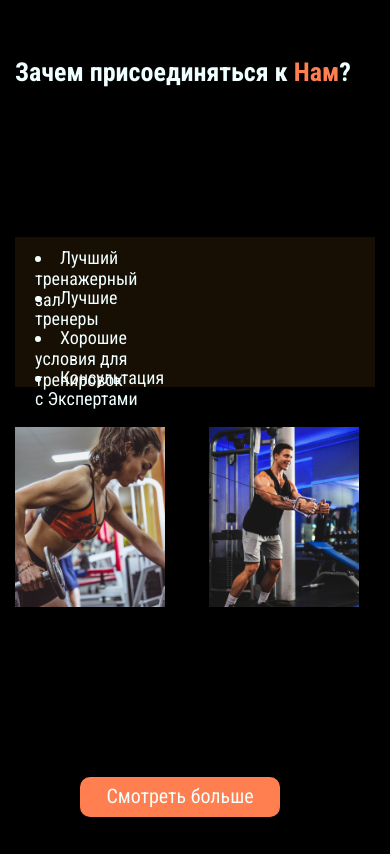
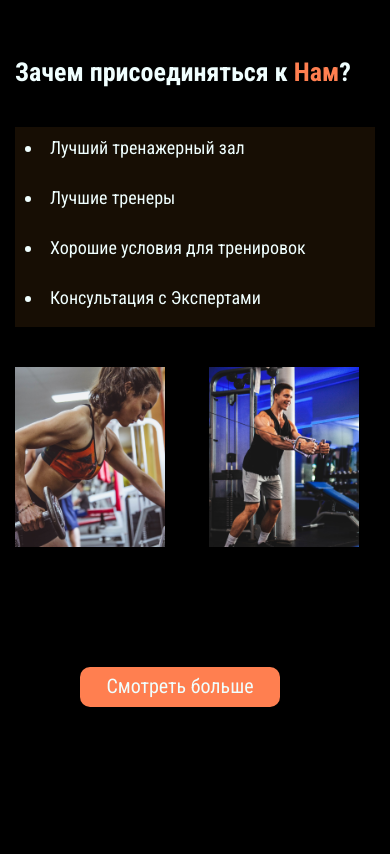
Before and after one commit to maksimdanilin218/Exodus-GYM, a plain HTML site: page index.html in a window 390 px wide. Shown: the part 6820-7674 px from the top of the page. Drawn offline with Linux system fonts and the light colour scheme.

Commit message:
media commit2

```diff
--- a/css/index.css
+++ b/css/index.css
@@ -183,7 +183,7 @@ li{
     color: azure;
 }
 .button__zagolovok1 {
-    width: 400px;
+    width: auto;
     height: 40px;
     display: flex;
     margin-top: 80px;
@@ -1005,6 +1005,7 @@ li{
     .h1__why__join__us{
         width: 360px;
         font-size: 26px;
+        margin-bottom: 40px;
     }
     .question__foto{
         display: block;
@@ -1012,20 +1013,39 @@ li{
     }
     .question{
         width: 360px;
-        height: 150px;
+        height: 200px;
         margin: auto;
     }
     .li__question1{
         font-size: 18px;
+        width: 250px;
+        height: 30px;
+        padding-top: 10px;
+        padding-left: 10px;
+        padding-bottom: 20px;
+
     }
     .li__question2{
         font-size: 18px;
+        width: 250px;
+        padding-left: 10px;
+        padding-bottom: 20px;
+
     }
     .li__question3{
         font-size: 18px;
+        width: 300px;
+        height: 30px;
+        padding-left: 10px;
+        padding-bottom: 20px;
+
     }
     .li__question4{
         font-size: 18px;
+        width: 250px;
+        height: 40px;
+        padding-left: 10px;
+
     }
     .foto__quest{
         width: 360px;
```
